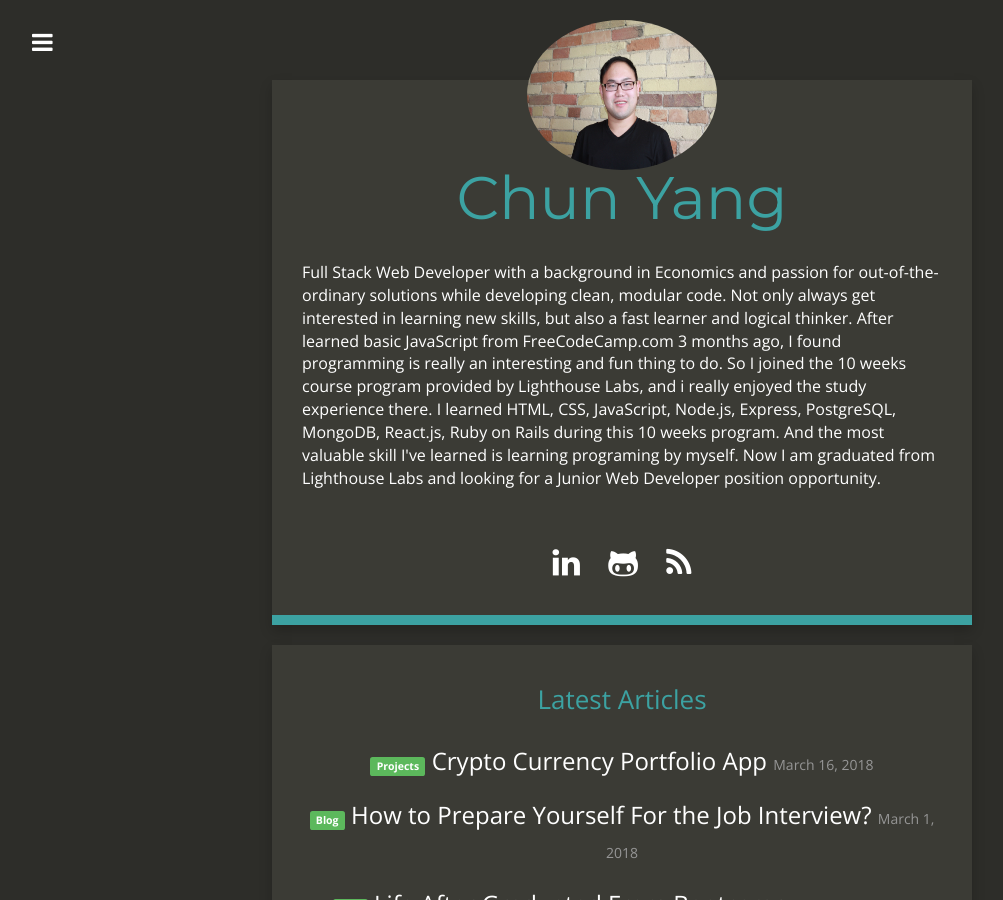
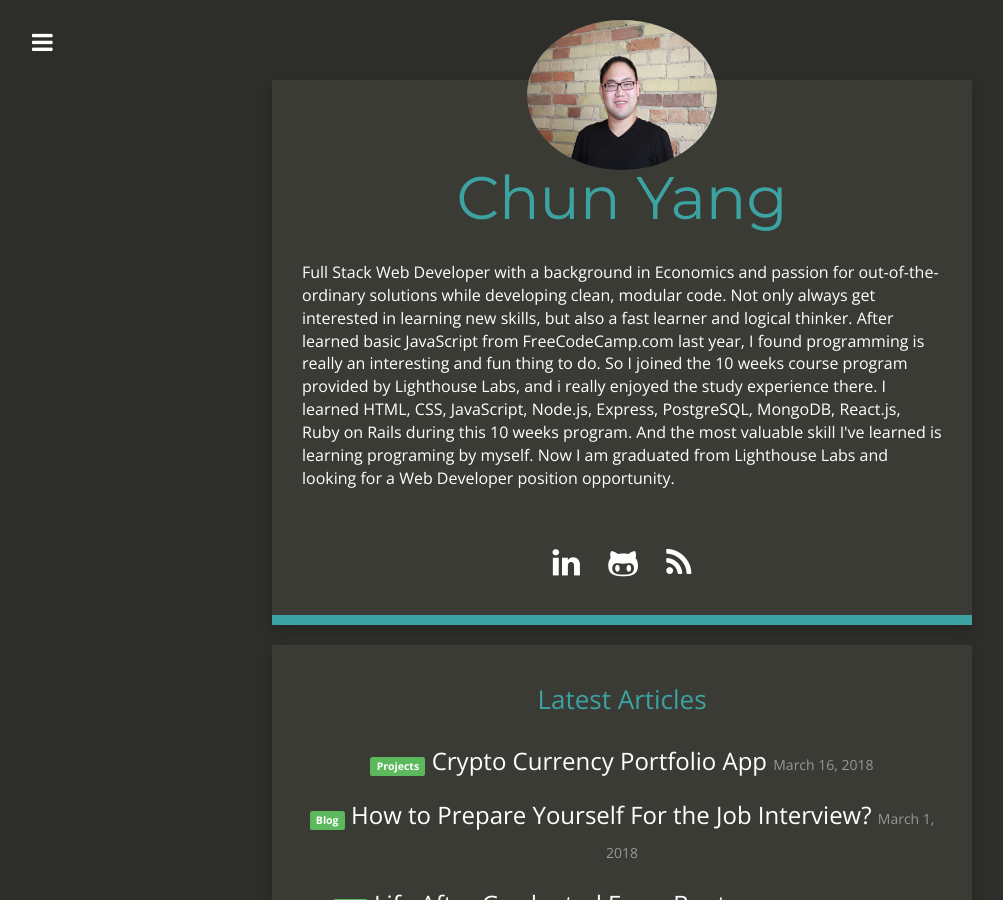
Before and after one commit to cyang258/JeykII-Personal-Website, a Jekyll site: the page built from index.html, in a window 1280 px wide and 900 px high. Shown: the whole window, without its empty margins (18-1021 px from the left). Built offline with Jekyll 4.4.1, drawn with Linux system fonts in a browser that asks for light colours; nearby versions of some CDN libraries.

Commit message:
decription changed

```diff
--- a/_config.yml
+++ b/_config.yml
@@ -4,7 +4,7 @@ email: canadachunyang@gmail.com
 description: "A Full Stack Developer seeking for opportunities"
 baseurl: ""
 url: "https://cyang258.github.io/"
-title_description: "Full Stack Web Developer with a background in Economics and passion for out-of-the-ordinary solutions while developing clean, modular code. Not only always get interested in learning new skills, but also a fast learner and logical thinker. After learned basic JavaScript from FreeCodeCamp.com 3 months ago, I found programming is really an interesting and fun thing to do. So I joined the 10 weeks course program provided by Lighthouse Labs, and i really enjoyed the study experience there. I learned HTML, CSS, JavaScript, Node.js, Express, PostgreSQL, MongoDB, React.js, Ruby on Rails during this 10 weeks program. And the most valuable skill I've learned is learning programing by myself. Now I am graduated from Lighthouse Labs and looking for a Junior Web Developer position opportunity."
+title_description: "Full Stack Web Developer with a background in Economics and passion for out-of-the-ordinary solutions while developing clean, modular code. Not only always get interested in learning new skills, but also a fast learner and logical thinker. After learned basic JavaScript from FreeCodeCamp.com last year, I found programming is really an interesting and fun thing to do. So I joined the 10 weeks course program provided by Lighthouse Labs, and i really enjoyed the study experience there. I learned HTML, CSS, JavaScript, Node.js, Express, PostgreSQL, MongoDB, React.js, Ruby on Rails during this 10 weeks program. And the most valuable skill I've learned is learning programing by myself. Now I am graduated from Lighthouse Labs and looking for a Web Developer position opportunity."
 title_image: "./favicons/personal_pic.jpg"
 google_analytics:
 #"UA-20365477-4"
```
